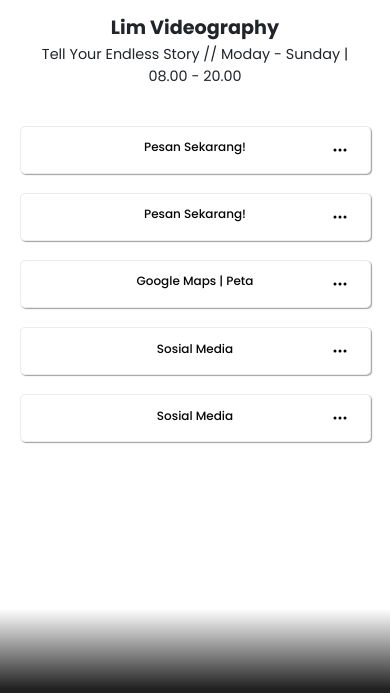
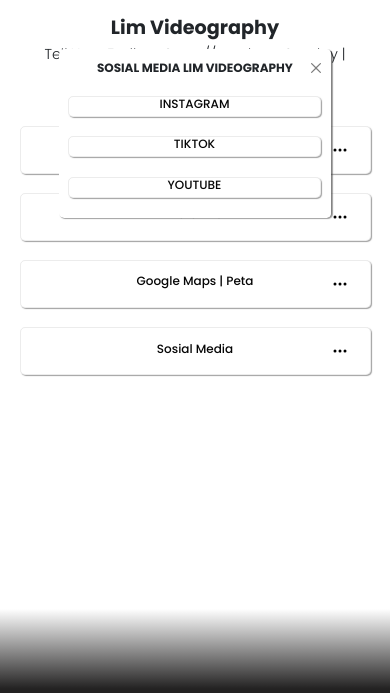
Before and after one commit to kokotjs/lim-video.com, a plain HTML site: page index.html in a window 390 px wide. Both pictures are taken after a click on the link "Sosial Media". Shown: the part 151-844 px from the top of the page. Drawn offline with nearby package versions, Linux system fonts and the light colour scheme; a web font is replaced by a local one.

Commit message:
Add files via upload

```diff
--- a/index.html
+++ b/index.html
@@ -43,19 +43,19 @@
     <section class="isi">
       <div class="titik d-flex justify-content-center align-items-center">
         <a
-          href="#"
+          href="https://wa.me/+6285649993596"
           class="tombol-pesan d-flex justify-content-center align-items-center"
         >
-          <h5>Pesan Sekarang!</h5>
+          <h5>Book Now!</h5>
         </a>
         <a href="#" class="titik-3"><img src="three-dots.svg" alt="" /></a>
       </div>
       <div class="titik d-flex justify-content-center align-items-center">
         <a
-          href="#"
+          href="https://wa.me/+6285649993596"
           class="tombol-pesan d-flex justify-content-center align-items-center"
         >
-          <h5>Pesan Sekarang!</h5>
+          <h5>More Info</h5>
         </a>
         <a href="#" class="titik-3"><img src="three-dots.svg" alt="" /></a>
       </div>
@@ -65,15 +65,6 @@
           class="tombol-pesan d-flex justify-content-center align-items-center"
         >
           <h5>Google Maps | Peta</h5>
-        </a>
-        <a href="#" class="titik-3"><img src="three-dots.svg" alt="" /></a>
-      </div>
-      <div class="titik d-flex justify-content-center align-items-center">
-        <a
-          href="#"
-          class="tombol-pesan d-flex justify-content-center align-items-center"
-        >
-          <h5>Sosial Media</h5>
         </a>
         <a href="#" class="titik-3"><img src="three-dots.svg" alt="" /></a>
       </div>
@@ -117,7 +108,7 @@
       <div class="offcanvas-body">
         <div class="sosmed d-flex justify-content-center align-items-center">
           <a
-            href="https://maps.app.goo.gl/ATkBZJRQeWTyj93m8"
+            href="https://www.instagram.com/limvideography?utm_source=ig_web_button_share_sheet&igsh=ZDNlZDc0MzIxNw=="
             class="tombol-pesan d-flex justify-content-center align-items-center"
           >
             <h5>INSTAGRAM</h5>
@@ -126,7 +117,7 @@
 
         <div class="sosmed d-flex justify-content-center align-items-center">
           <a
-            href="https://maps.app.goo.gl/ATkBZJRQeWTyj93m8"
+            href="https://www.tiktok.com/@limproject27?is_from_webapp=1&sender_device=pc"
             class="tombol-pesan d-flex justify-content-center align-items-center"
           >
             <h5>TIKTOK</h5>
@@ -135,7 +126,7 @@
 
         <div class="sosmed d-flex justify-content-center align-items-center">
           <a
-            href="https://maps.app.goo.gl/ATkBZJRQeWTyj93m8"
+            href="https://youtube.com/@limvideography3653?si=wUfOuozLKAEb8G07"
             class="tombol-pesan d-flex justify-content-center align-items-center"
           >
             <h5>YOUTUBE</h5>
--- a/style.css
+++ b/style.css
@@ -35,6 +35,9 @@ body {
   justify-content: center;
   align-items: center;
   flex-direction: column;
+}
+.isi-judul {
+  font-weight: 300;
 }
 .judul-1 {
   font-weight: 700;
@@ -81,10 +84,13 @@ body {
   max-height: 50%;
   margin-top: 200px;
   margin-left: 15%;
+  border-radius: 5px;
+  box-shadow: var(--shadow);
 }
 
-.offcanvas-header {
-  font-family: "Tauri", sans-serif;
+.offcanvas-title {
+  margin-left: 3rem;
+  font-weight: 700;
 }
 .sosmed {
   border: 1px solid rgba(68, 68, 68, 0.1);
@@ -109,19 +115,7 @@ body {
   html {
     font-size: 75%;
   }
-  /* body::after {
-    content: "";
-    display: inline-block;
-    position: absolute;
-    width: 100%;
-    height: 30%;
-    bottom: 0;
-    background: linear-gradient(
-      0deg,
-      rgba(35, 34, 34, 1) 5%,
-      rgba(35, 34, 34, 0) 25%
-    );
-  } */
+
   .hitam {
     content: "";
     display: inline-block;
@@ -160,6 +154,9 @@ body {
     font-size: 1.5rem;
     max-width: 35rem;
   }
+  .offcanvas {
+    max-height: 20%;
+  }
 }
 /* phone */
 @media (max-width: 576px) {
```
